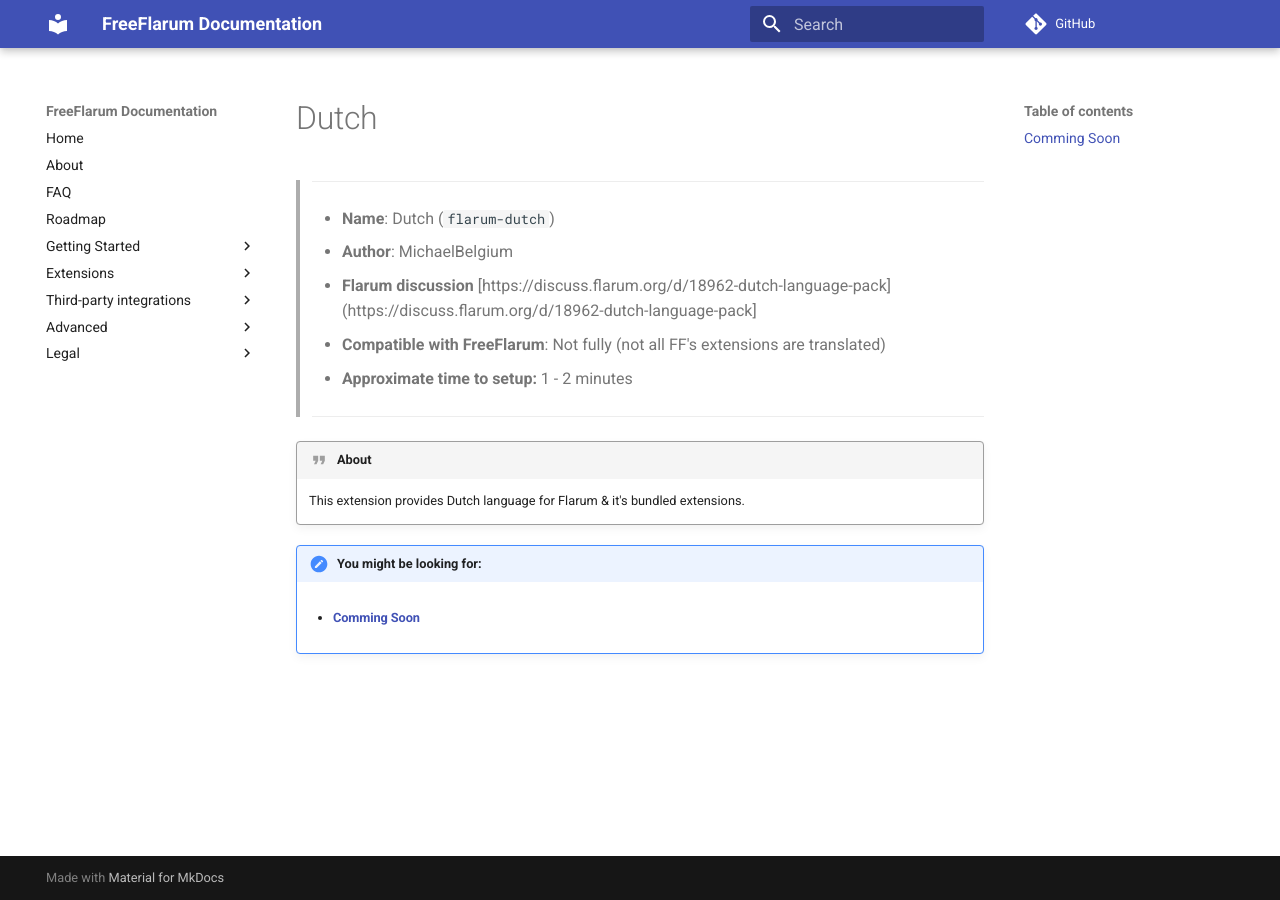
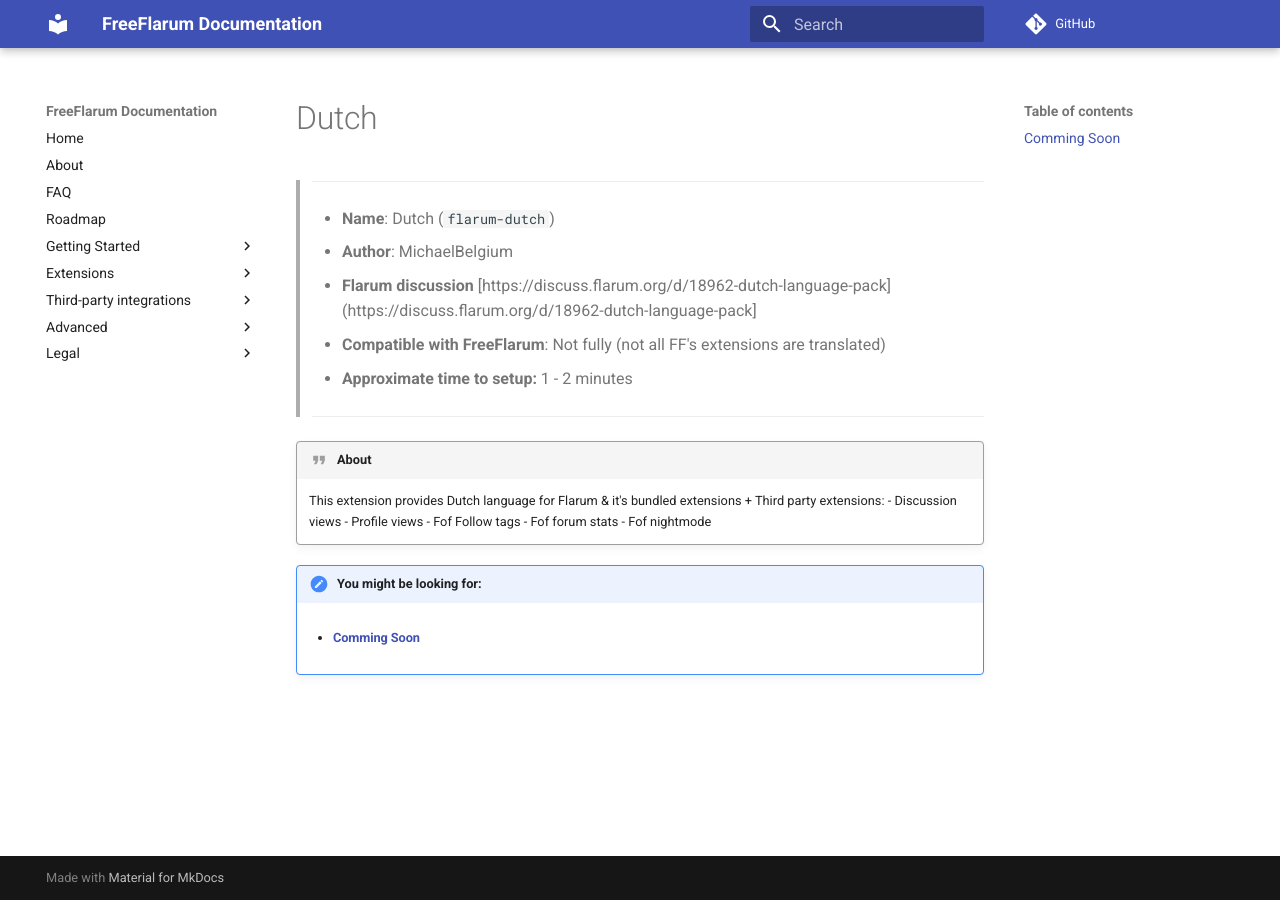
Before and after one commit to FreeFlarum/freeflarum.com, an MkDocs documentation site: the page built from docs/howto/extensions/Dutch.md, in a window 1280 px wide. Built offline with MkDocs 1.6.1 and Material for MkDocs 9.7.7, drawn with Linux system fonts in a browser that asks for light colours; comment, search, counter and statistics services are not loaded.

Commit message:
Update Dutch.md

```diff
--- a/docs/howto/extensions/Dutch.md
+++ b/docs/howto/extensions/Dutch.md
@@ -8,7 +8,12 @@
 > ---
 
 !!! quote "About"
-    This extension provides Dutch language for Flarum & it's bundled extensions.
+    This extension provides Dutch language for Flarum & it's bundled extensions + Third party extensions:
+    - Discussion views
+    - Profile views
+    - Fof Follow tags
+    - Fof forum stats
+    - Fof nightmode
 
 !!! note "You might be looking for:"
     - #### **[Comming Soon]()**
```
